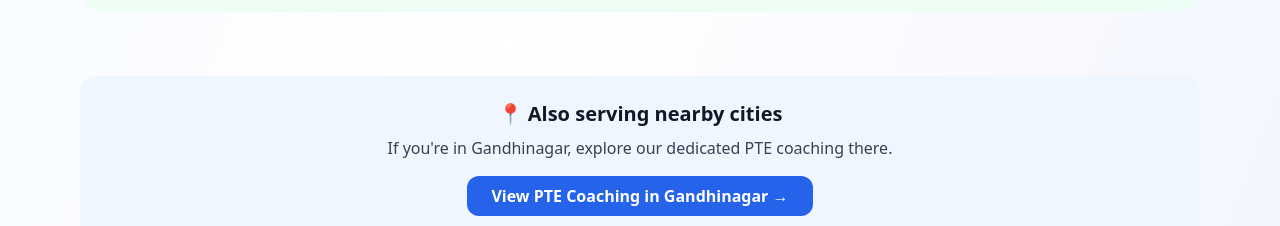
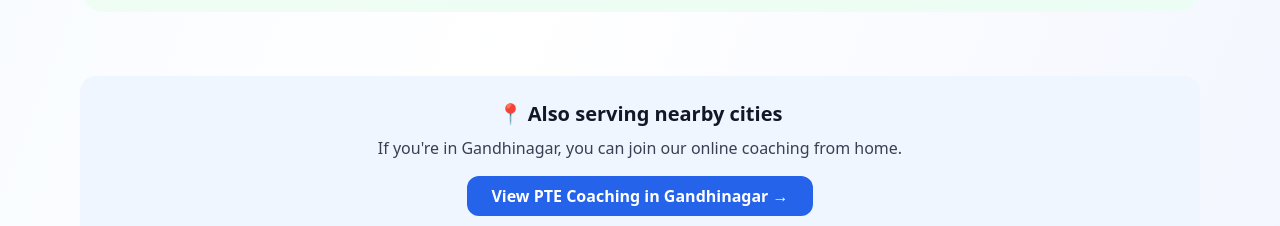
Before and after one commit to shailendra9897/anu-education, a Next.js app: page /test-prep/pte-coaching-ahmedabad in a window 1280 px wide. Shown: the part 2060-2286 px from the top of the page. Built offline with nearby package versions, Linux system fonts and the light colour scheme.

Commit message:
Add pte coaching ahmedabad page

```diff
--- a/app/test-prep/pte-coaching-ahmedabad/PTEAhmedabadClient.tsx
+++ b/app/test-prep/pte-coaching-ahmedabad/PTEAhmedabadClient.tsx
@@ -273,7 +273,7 @@ export default function PTEAhmedabadClient() {
           {/* Internal Link to Gandhinagar Page */}
           <div className="bg-blue-50 p-6 rounded-2xl text-center">
             <h3 className="text-xl font-bold mb-2">📍 Also serving nearby cities</h3>
-            <p className="text-gray-700 mb-4">If you're in Gandhinagar, explore our dedicated PTE coaching there.</p>
+            <p className="text-gray-700 mb-4">If you're in Gandhinagar, you can join our online coaching from home.</p>
             <Link href="/test-prep/pte-coaching-gandhinagar" className="inline-block bg-blue-600 text-white px-6 py-2 rounded-xl font-semibold hover:bg-blue-700 transition">
               View PTE Coaching in Gandhinagar →
             </Link>
```
